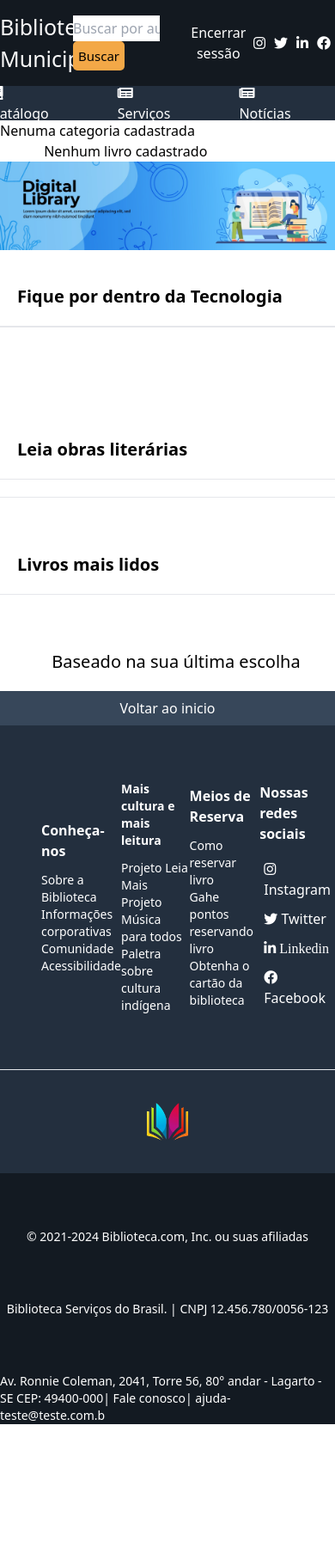
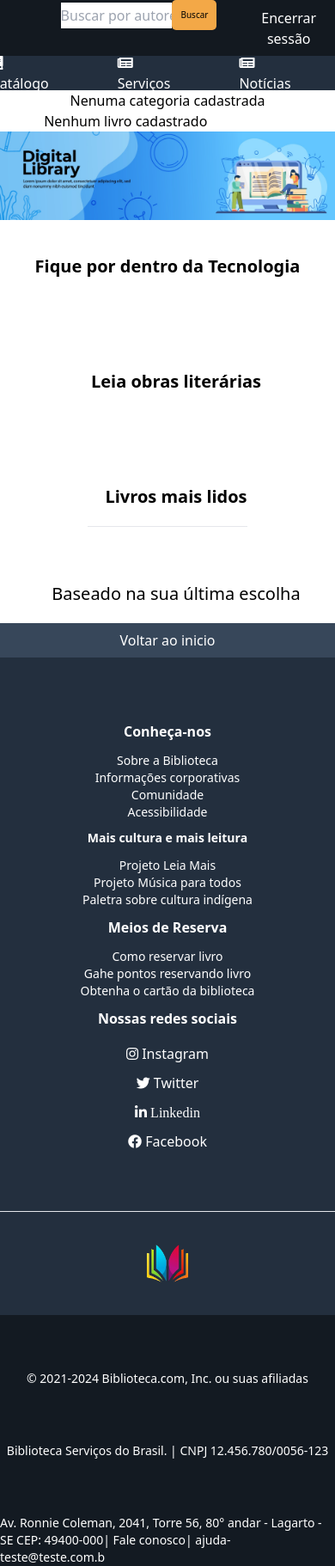
Before and after one commit to ericsanto/biblioteca_django, a Django app: page /catalogo/ in a window 390 px wide; the page is wider, and only the part inside the window is pictured. Shown: that part at 86% size. Before the commit the page ends 1657 px from the top of that part, so only its background shows below. Run offline with Django 5.2, Linux system fonts and the light colour scheme; the visitor is signed in with stand-in values (Sample User, id 1); data that the repository does not hold is empty; some libraries are stand-ins or nearby versions; some web fonts are replaced.

Commit message:
Deixando o site responsivo com midia screen

```diff
--- a/library/static/css/style.css
+++ b/library/static/css/style.css
@@ -509,3 +509,210 @@ button#button-comment {
 button#button-comment:hover {
   background-color: #c28638;
 }
+
+
+@media screen and (max-width:550px){
+
+  header{
+    display: flex;
+    flex-direction: row;
+    justify-content: center;
+    align-items: center;
+    width: 100%;
+    height: 100%;
+
+  }
+
+  img.img-top {
+    display: none;
+  }
+
+  h1.text {
+    display: none;
+  }
+
+  a.a-login {
+    display: none;
+  }
+
+  nav.nav-top {
+    display: none;
+  }
+
+  form.form-top {
+    display: flex;
+    flex-direction: row;
+    justify-content: center;
+    align-items: center;
+    padding-bottom: 30px;
+    margin-right: 30px;
+  }
+
+  input.search {
+    padding: 10px;
+    font-size: 10px;
+  }
+
+  .flex.flex-row.justify-start {
+    display: flex;
+    flex-direction: column;
+    justify-content: center;
+    align-items: center;
+  }
+
+  section.flex.flex-col {
+    display: flex;
+    align-items: center;
+    justify-content: center;
+  }
+
+  div#card-all.categorie-informatic.flex.flex-row.justify-between.items-center {
+    display: flex;
+    flex-direction: column;
+    width: 13rem;
+  }
+
+  section.mt-16 {
+    display: flex;
+    flex-direction: column;
+    justify-content: center;
+    align-items: center;
+    margin-top: 20px;
+  }
+
+  div.litelarity.flex.flex-row.justify-center.items-center.mt-5 {
+    display: flex;
+    flex-direction: column;
+
+  }
+
+  div.container-more-reserve-book.flex.flex-row.justify-center.items-center {
+    display: flex;
+    flex-direction: column;
+  }
+
+  div.card.flex.flex-col.justify-center.items-center {
+    width: 13rem;
+  }
+
+  div.flex.flex-row.justify-around.items-center.pt-16.pb-16.text-sm {
+    display: flex;
+    justify-content: center;
+    align-items: center;
+    flex-direction: column;
+    text-align: center;
+  }
+
+  ul.flex.flex-col.pl-12.text-white {
+    display: flex;
+    flex-direction: column;
+    justify-content: center;
+    align-items: center;
+    padding-left: 0px;
+  }
+
+  p.text-white.font-bold.pb-3 {
+    margin-top: 10px;
+  }
+
+  p.font-bold.pb-3 {
+    margin-top: 10px;
+  }
+
+  div.container-detail {
+    display: flex;
+    flex-direction: column;
+    justify-content: center;
+    align-items: center;
+  }
+
+  p.text-lg.font-bold {
+    word-break: break-all;
+    font-size: 15px;
+    width: 200px;
+    margin-bottom: 20px;
+
+  }
+
+  p.p-detail {
+    margin: 0;
+    text-align: start;
+
+  }
+
+  div.checkout-reserve {
+    display: flex;
+    flex-direction: column;
+    margin: 50px;
+    width: 300px;
+    padding: 10px;
+  }
+
+  p.quantity {
+    margin-bottom: 10px;
+  }
+
+  p.p-text-create-user {
+    width: 60%;
+    justify-content: center;
+  }
+
+  div.flex.flex.flex-col.justify-center.items-start.mt-12.mb-12 {
+    align-items: center;
+    margin: 0;
+  }
+
+  article.flex.flex-row.justify-evenly {
+    display: flex;
+    flex-direction: column;
+  }
+
+
+   a.w-full.border.border-black.rounded-full.text-center.m-8 {
+    width: 168px;
+    margin-top: 10px;
+   }
+
+   p.pb-2 {
+    text-align: center;
+   }
+
+   div.informations {
+    display: none;
+   }
+
+   div.container {
+    display: flex;
+    flex-direction: column;
+   }
+
+  div#card-informatic {
+    width: 13rem;
+  }
+
+   p.text-xl.font-bold.ml-12.pt-12 {
+    margin: 0 auto;
+    text-align: center;
+   }
+
+   p.ml-12 {
+    margin: 0;
+    text-align: center;
+
+   }
+
+   div#comment {
+    width: 300px;
+   }
+
+
+   /*LOGIN*/
+
+   div.flex.flex-col.justify-center.items-center.border.border-black.rounded-lg.mt-16 {
+    width: 300px;
+   }
+
+   input#id_username, input#id_password  {
+    width: 200px;
+   }
+}
```
